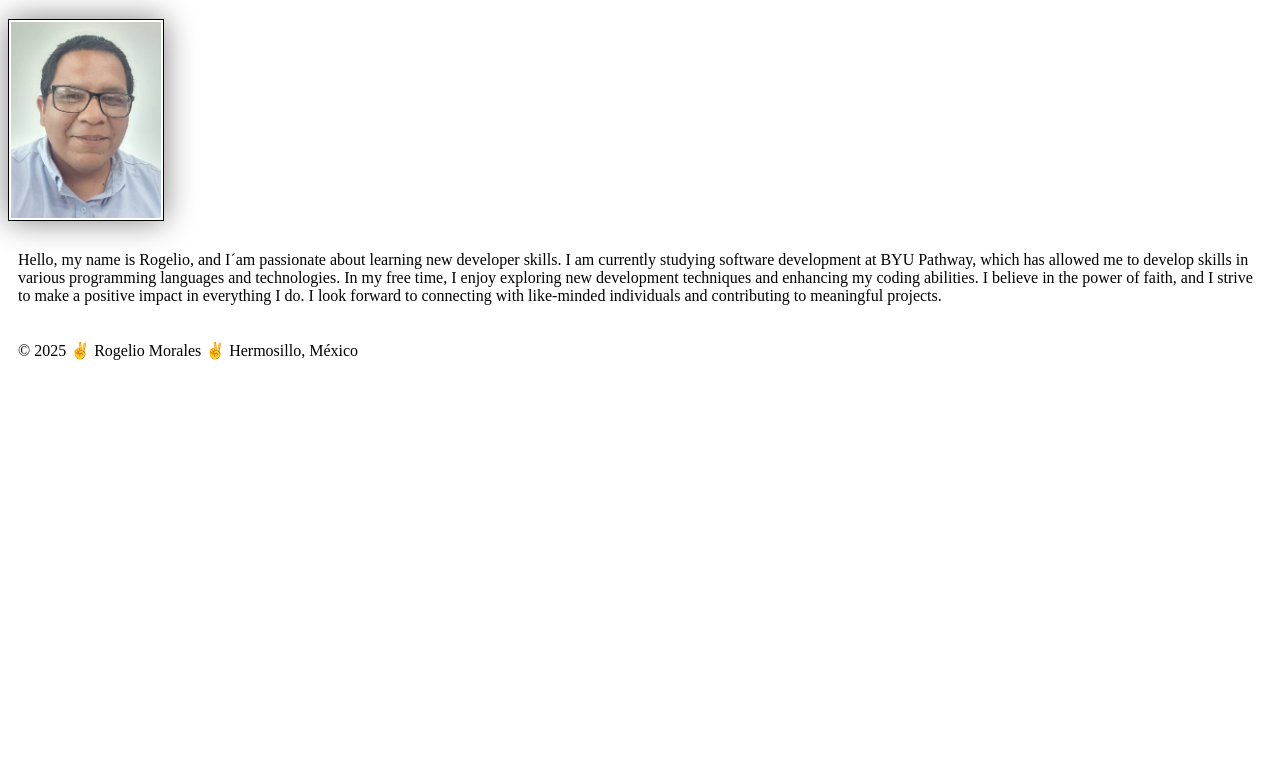
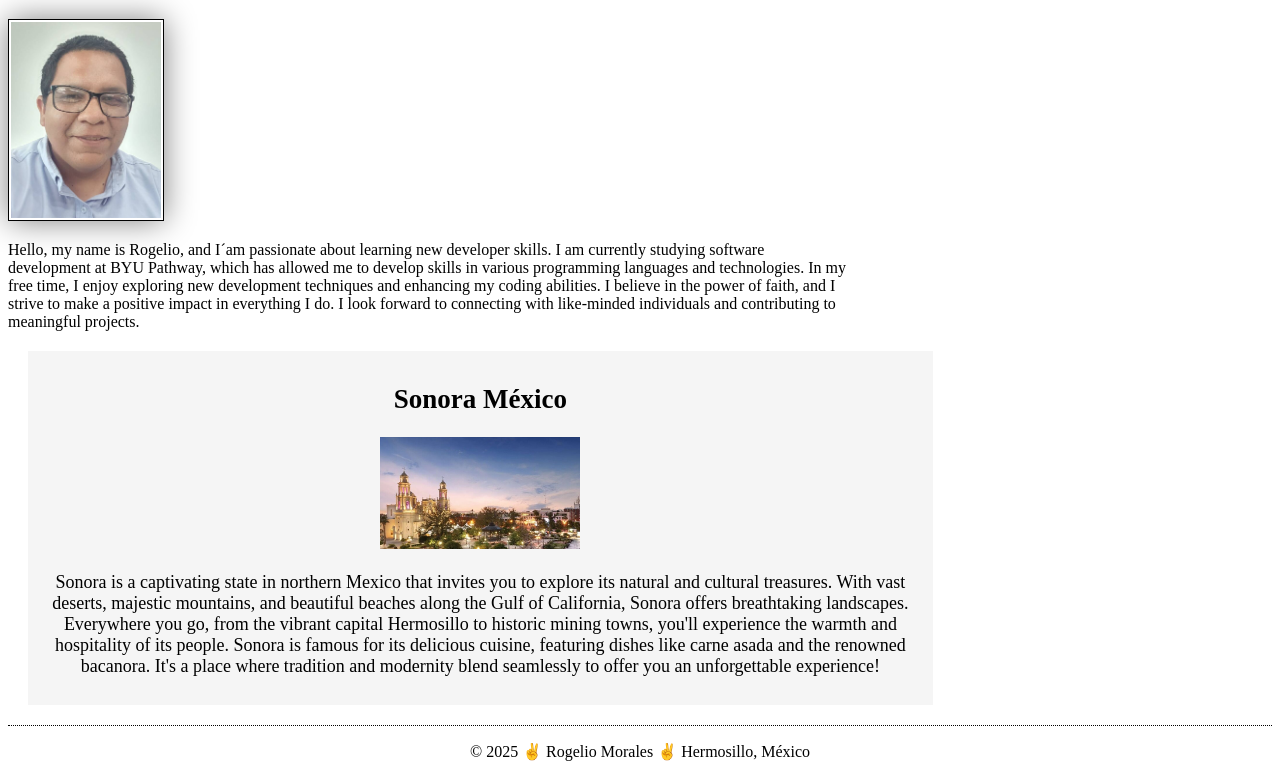
Before and after one commit to rogeliomoralesh/wdd130, a plain HTML site: page index.html in a window 1280 px wide. Shown: the part 205-982 px from the top of the page. Before the commit the page ends 800 px from the top, so only its background shows below. Drawn offline with Linux system fonts and the light colour scheme.

Commit message:
index modified styles

```diff
--- a/index.html
+++ b/index.html
@@ -5,6 +5,8 @@
     <meta charset="UTF-8">
     <meta name="viewport" content="width=device-width, initial-scale=1.0">
     <title>Rogelio Morales | WDD 130</title>
+    <meta name="description" content="Rogelio Morales, WDD130, this is a brief presentation of me and the content I can make">
+    <meta name="author" content="Rogelio Morales">
 </head>
 <body>
     <header>
@@ -15,9 +17,14 @@
     </header>
     <main>
         <h1>Rogelio Morales Herrera | WDD 130</h1>
-        <img src="images/profile.jpg" alt="Rogelio Morales" width="200">
+        <img src="images/profile.jpg" alt="Rogelio Morales">
         <p>Hello, my name is Rogelio, and I´am passionate about learning new developer skills. I am currently studying software development at BYU Pathway, which has allowed me to develop skills in various programming languages and technologies. In my free time, I enjoy exploring new development techniques and enhancing my coding abilities. I believe in the power of faith, and I strive to make a positive impact in everything I do. I look forward to connecting with like-minded individuals and contributing to meaningful projects. </p>
     </main>
+    <aside>
+        <h2>Sonora México</h2>
+        <img src="images/sonora.jpg" alt="picture of the capital of Sonora">
+        <p>Sonora is a captivating state in northern Mexico that invites you to explore its natural and cultural treasures. With vast deserts, majestic mountains, and beautiful beaches along the Gulf of California, Sonora offers breathtaking landscapes. Everywhere you go, from the vibrant capital Hermosillo to historic mining towns, you'll experience the warmth and hospitality of its people. Sonora is famous for its delicious cuisine, featuring dishes like carne asada and the renowned bacanora. It's a place where tradition and modernity blend seamlessly to offer you an unforgettable experience!</p>
+    </aside>
     <footer>
         <p>© 2025 ✌ Rogelio Morales ✌ Hermosillo, México</p>
     </footer>
--- a/styles/styles.css
+++ b/styles/styles.css
@@ -1,3 +1,6 @@
+main {
+    max-width: 840px;
+}
 nav {
     background-color: darkblue;
     padding: 10px;
@@ -10,7 +13,7 @@ nav a {
 h1 {
     color: darkblue;
 }
-img {
+main img {
     width: 150px;
     height: auto;
     border: 1px solid black;
@@ -18,5 +21,24 @@ img {
     box-shadow:  0 0 30px gray;
 }
 p {
+    padding: 0;
+}
+aside {
+    width: 70%;
+    margin: 20px;
+    border: 1px solid rgb(0, 0, 0 / 0.2);
     padding: 10px;
+    background-color: whitesmoke;
+    color: black;
+    text-align: center;
+    font-size: large;
 }
+aside img {
+    width: 200px;
+    height: auto;
+}
+footer {
+    margin-top: 10px;
+    border-top: 1px dotted black;
+    text-align: center;
+}
```
Also changed, not shown: images/sonora.jpg (added).
